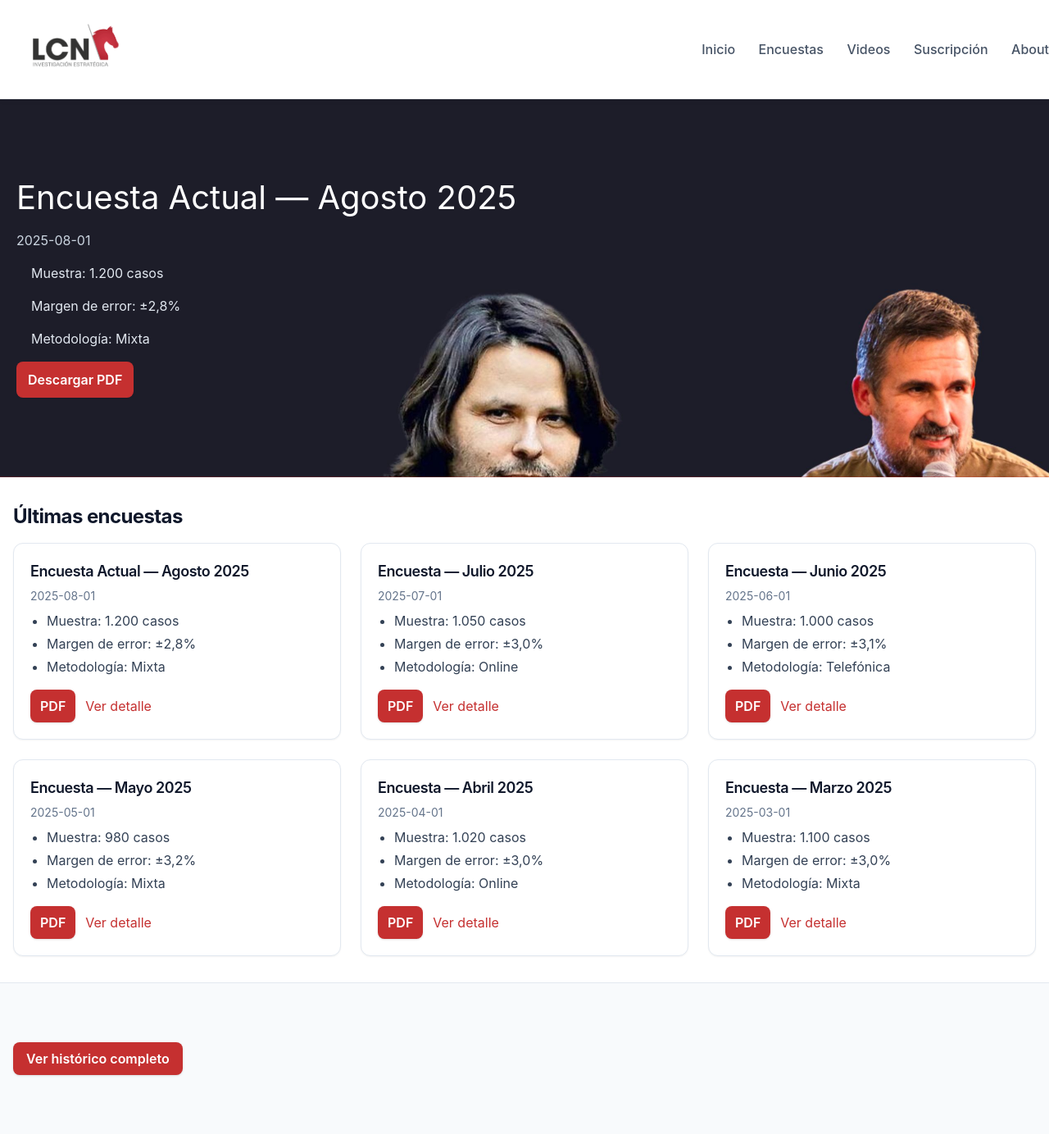
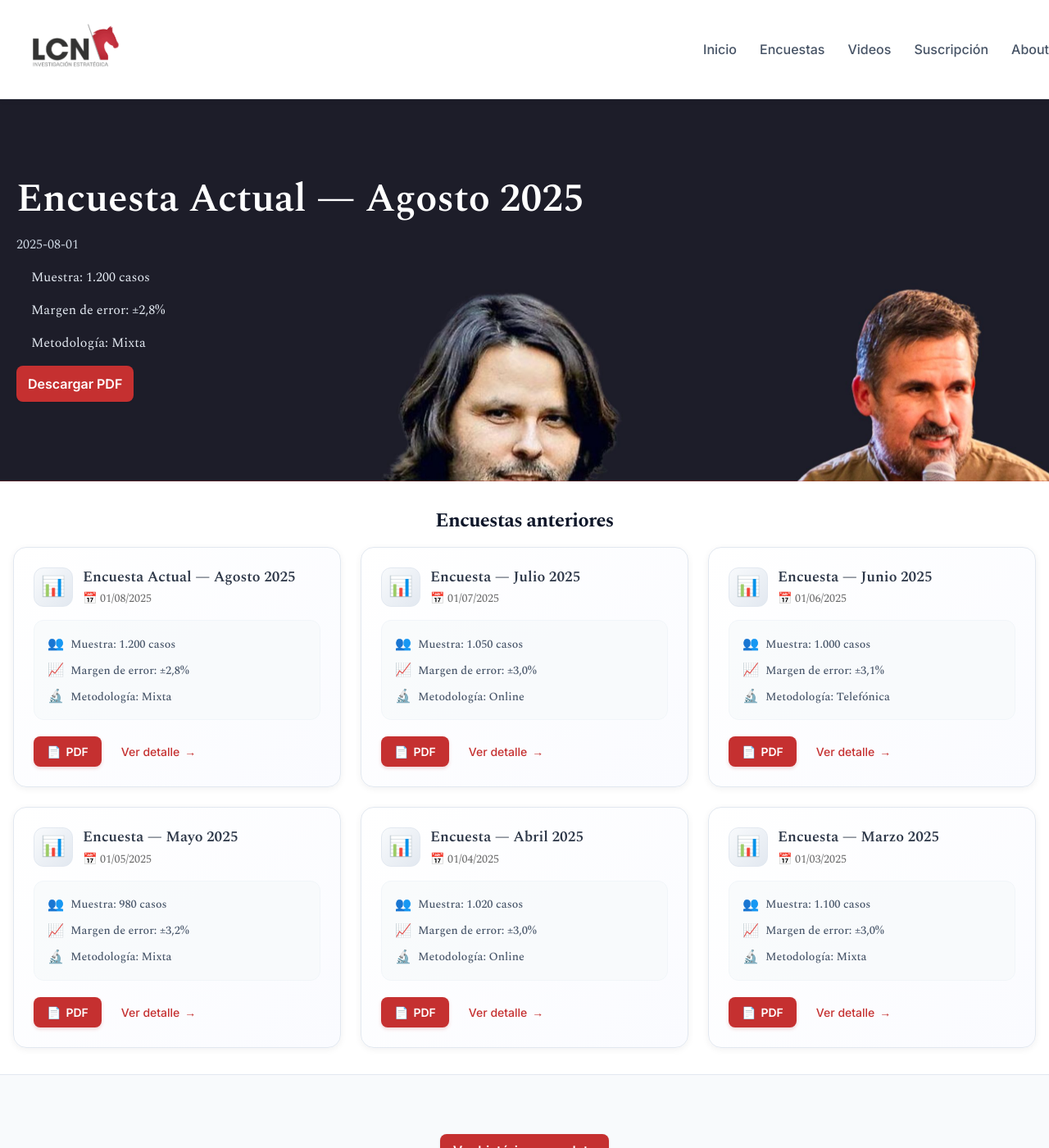
Before and after one commit to JuanJorquerAI/encuesta-lcn, a Jekyll site: the page built from index.html, in a window 1280 px wide and 1400 px high. Shown: the whole window at 82% size. Built offline with Jekyll 4.4.1, drawn with Linux system fonts in a browser that asks for light colours; nearby versions of some CDN libraries.

Commit message:
feat: Implementar tipografía elegante y mejorar diseño de tarjetas de encuestas
- Integrar Google Fonts (Spectral + Inter) para tipografía profesional
- Rediseñar tarjetas de encuestas con efectos sutiles y emoticones
- Añadir animaciones de hover y gradientes suaves
- Mejorar jerarquía visual con iconos contextuales
- Actualizar grid de tarjetas para mejor espaciado
- Centrar título y botón de histórico completo

```diff
--- a/_includes/card-encuesta.html
+++ b/_includes/card-encuesta.html
@@ -1,14 +1,42 @@
 {% assign e = include.encuesta %}
-<article class="card border border-slate-200 rounded-xl p-5 bg-white shadow-sm hover:shadow-md transition-shadow">
-  <h3 class="text-lg font-semibold tracking-tight"><a class="text-slate-900 hover:text-primary transition-colors" href="{{ e.url | relative_url }}">{{ e.title }}</a></h3>
-  <p class="muted text-slate-500 text-sm mt-1">{{ e.date | date: "%Y-%m-%d" }}</p>
+<article class="survey-card">
+  <div class="survey-card-header">
+    <div class="survey-icon">📊</div>
+    <div class="survey-meta">
+      <h3 class="survey-title"><a href="{{ e.url | relative_url }}">{{ e.title }}</a></h3>
+      <p class="survey-date">📅 {{ e.date | date: "%d/%m/%Y" }}</p>
+    </div>
+  </div>
+
   {% if e.atributos %}
-    <ul class="atributos mt-3 list-disc pl-5 text-slate-700 space-y-1">
-      {% for a in e.atributos limit:3 %}<li>{{ a }}</li>{% endfor %}
-    </ul>
+    <div class="survey-stats">
+      {% for a in e.atributos limit:3 %}
+        <div class="stat-item">
+          {% if a contains 'Muestra' %}
+            <span class="stat-icon">👥</span>
+          {% elsif a contains 'Margen' %}
+            <span class="stat-icon">📈</span>
+          {% elsif a contains 'Metodología' %}
+            <span class="stat-icon">🔬</span>
+          {% else %}
+            <span class="stat-icon">📋</span>
+          {% endif %}
+          <span class="stat-text">{{ a }}</span>
+        </div>
+      {% endfor %}
+    </div>
   {% endif %}
-  <div class="card-actions mt-4 flex items-center gap-3">
-    {% if e.pdf_url %}<a class="btn inline-block bg-primary text-white px-3 py-2 rounded-lg font-semibold shadow hover:brightness-110" href="{{ e.pdf_url | relative_url }}" target="_blank" rel="noopener">PDF</a>{% endif %}
-    <a class="link text-primary hover:underline" href="{{ e.url | relative_url }}">Ver detalle</a>
+
+  <div class="survey-actions">
+    {% if e.pdf_url %}
+      <a class="btn-pdf" href="{{ e.pdf_url | relative_url }}" target="_blank" rel="noopener">
+        <span class="btn-icon">📄</span>
+        <span>PDF</span>
+      </a>
+    {% endif %}
+    <a class="btn-detail" href="{{ e.url | relative_url }}">
+      <span>Ver detalle</span>
+      <span class="btn-arrow">→</span>
+    </a>
   </div>
 </article>
--- a/_layouts/default.html
+++ b/_layouts/default.html
@@ -4,6 +4,9 @@
   <meta charset="utf-8">
   <meta name="viewport" content="width=device-width, initial-scale=1">
   <title>{% if page.title %}{{ page.title }} — {% endif %}{{ site.title }}</title>
+  <link rel="preconnect" href="https://fonts.googleapis.com">
+  <link rel="preconnect" href="https://fonts.gstatic.com" crossorigin>
+  <link href="https://fonts.googleapis.com/css2?family=Spectral:ital,wght@0,300;0,400;0,500;0,600;0,700;1,400&family=Inter:wght@400;500;600&display=swap" rel="stylesheet">
   <script>
     window.tailwindConfig = {
       theme: {
--- a/assets/css/main.css
+++ b/assets/css/main.css
@@ -1,13 +1,13 @@
 :root{--bg:#ffffff;--fg:#111;--muted:#666;--primary:#C53030;--secondary:#2D3748;--accent:#718096}
 *{box-sizing:border-box}
-body{margin:0;background:var(--bg);color:var(--fg);font:16px/1.6 -apple-system,BlinkMacSystemFont,Segoe UI,Roboto,Inter,Helvetica,Arial,sans-serif}
+body{margin:0;background:var(--bg);color:var(--fg);font:16px/1.6 'Spectral',Georgia,serif}
 .container{max-width:1200px;margin:0 auto;padding:0 20px}
 .site-header{position:sticky;top:0;background:#fff;border-bottom:1px solid #e8ecf3;z-index:10;box-shadow:0 2px 8px rgba(16,24,40,.04)}
 .site-header .nav{display:flex;align-items:center;justify-content:space-between;padding:20px 0}
 .logo-container{display:flex;align-items:center;height:80px}
 .logo{display:flex;align-items:center;text-decoration:none;color:var(--fg);height:100%}
 .logo img{height:190px;width:auto;display:block;object-fit:contain}
-nav a{margin-left:22px;color:var(--fg);text-decoration:none;opacity:.9;font-weight:500}
+nav a{margin-left:22px;color:var(--fg);text-decoration:none;opacity:.9;font-weight:500;font-family:'Inter',sans-serif}
 .logo:hover, .logo:focus{color:var(--primary)}
 nav a:hover, nav a:focus{color:var(--primary);opacity:1}
 .section{padding:32px 0}
@@ -19,18 +19,18 @@ nav a:hover, nav a:focus{color:var(--primary);opacity:1}
   background-size: cover;
   background-repeat: no-repeat;
 }
-.hero-title{margin:0 0 8px;font-size:clamp(28px,3.2vw,40px);line-height:1.2;color:#fff}
+.hero-title{margin:0 0 8px;font-size:clamp(32px,3.8vw,48px);line-height:1.1;color:#fff;font-family:'Spectral',Georgia,serif;font-weight:600}
 .hero .muted{color:#cbd5e0}
 .hero .atributos{color:#e2e8f0}
-.grid-cards{display:grid;grid-template-columns:repeat(auto-fill,minmax(260px,1fr));gap:16px}
+.grid-cards{display:grid;grid-template-columns:repeat(auto-fill,minmax(320px,1fr));gap:20px}
 .card{border:1px solid #e9edf5;border-radius:10px;padding:18px;background:#fff;box-shadow:0 1px 2px rgba(16,24,40,.04);transition:transform .18s ease,box-shadow .18s ease}
 .card:hover{transform:translateY(-2px);box-shadow:0 6px 16px rgba(16,24,40,.08)}
-.card h3{margin:0 0 6px;font-size:18px}
+.card h3{margin:0 0 6px;font-size:18px;font-family:'Spectral',Georgia,serif;font-weight:500}
 .card .muted{margin-bottom:8px;display:block}
 .card .atributos{margin:8px 0 12px}
 .muted{color:var(--muted)}
 .atributos{padding-left:18px}
-.btn{display:inline-block;background:var(--primary);color:#fff;padding:10px 14px;border-radius:8px;text-decoration:none;font-weight:600;box-shadow:0 1px 2px rgba(16,24,40,.06)}
+.btn{display:inline-block;background:var(--primary);color:#fff;padding:10px 14px;border-radius:8px;text-decoration:none;font-weight:600;box-shadow:0 1px 2px rgba(16,24,40,.06);font-family:'Inter',sans-serif}
 .btn:hover,.btn:focus{filter:brightness(1.05);box-shadow:0 4px 10px rgba(16,24,40,.12)}
 .link{color:var(--primary);text-decoration:none}
 .link{color:var(--primary);}
@@ -46,10 +46,10 @@ nav a:hover, nav a:focus{color:var(--primary);opacity:1}
 .sr-only{position:absolute;width:1px;height:1px;padding:0;margin:-1px;overflow:hidden;clip:rect(0,0,0,0);border:0}
 
 /* Tipografía escalada y ajustes globales */
-h1,h2,h3,h4{line-height:1.25;margin:0 0 10px}
-h1{font-size:clamp(28px,3vw,36px)}
-h2{font-size:clamp(22px,2.4vw,28px)}
-h3{font-size:18px}
+h1,h2,h3,h4{line-height:1.25;margin:0 0 10px;font-family:'Spectral',Georgia,serif;font-weight:500}
+h1{font-size:clamp(32px,3.5vw,42px);font-weight:600}
+h2{font-size:clamp(24px,2.6vw,32px);font-weight:500}
+h3{font-size:20px;font-weight:500}
 p{margin:0 0 12px}
 
 /* Breadcrumbs opcional (si se agrega) */
@@ -60,6 +60,183 @@ p{margin:0 0 12px}
 /* Estados de foco accesibles para links */
 a:focus{outline:2px solid #c8d7ff;outline-offset:2px;border-radius:4px}
 
+/* Tarjetas de encuestas mejoradas */
+.survey-card {
+  background: linear-gradient(135deg, #ffffff 0%, #fafbff 100%);
+  border: 1px solid #e2e8f0;
+  border-radius: 16px;
+  padding: 24px;
+  box-shadow: 0 2px 8px rgba(15, 23, 42, 0.06);
+  transition: all 0.3s cubic-bezier(0.4, 0, 0.2, 1);
+  position: relative;
+  overflow: hidden;
+}
+
+.survey-card::before {
+  content: '';
+  position: absolute;
+  top: 0;
+  left: 0;
+  right: 0;
+  height: 3px;
+  background: linear-gradient(90deg, var(--primary) 0%, #e53e3e 100%);
+  opacity: 0;
+  transition: opacity 0.3s ease;
+}
+
+.survey-card:hover {
+  transform: translateY(-4px);
+  box-shadow: 0 8px 25px rgba(15, 23, 42, 0.12);
+  border-color: #cbd5e1;
+}
+
+.survey-card:hover::before {
+  opacity: 1;
+}
+
+.survey-card-header {
+  display: flex;
+  align-items: flex-start;
+  gap: 12px;
+  margin-bottom: 16px;
+}
+
+.survey-icon {
+  font-size: 24px;
+  background: linear-gradient(135deg, #f8fafc 0%, #e2e8f0 100%);
+  border: 1px solid #e2e8f0;
+  border-radius: 12px;
+  width: 48px;
+  height: 48px;
+  display: flex;
+  align-items: center;
+  justify-content: center;
+  flex-shrink: 0;
+}
+
+.survey-meta {
+  flex: 1;
+  min-width: 0;
+}
+
+.survey-title {
+  margin: 0 0 4px;
+  font-size: 18px;
+  font-weight: 600;
+  line-height: 1.3;
+}
+
+.survey-title a {
+  color: var(--secondary);
+  text-decoration: none;
+  transition: color 0.2s ease;
+}
+
+.survey-title a:hover {
+  color: var(--primary);
+}
+
+.survey-date {
+  margin: 0;
+  font-size: 14px;
+  color: var(--muted);
+  display: flex;
+  align-items: center;
+  gap: 4px;
+}
+
+.survey-stats {
+  background: rgba(248, 250, 252, 0.8);
+  border: 1px solid #f1f5f9;
+  border-radius: 12px;
+  padding: 16px;
+  margin-bottom: 20px;
+}
+
+.stat-item {
+  display: flex;
+  align-items: center;
+  gap: 8px;
+  margin-bottom: 8px;
+  font-size: 14px;
+}
+
+.stat-item:last-child {
+  margin-bottom: 0;
+}
+
+.stat-icon {
+  font-size: 16px;
+  width: 20px;
+  text-align: center;
+  flex-shrink: 0;
+}
+
+.stat-text {
+  color: #475569;
+  font-weight: 500;
+}
+
+.survey-actions {
+  display: flex;
+  align-items: center;
+  gap: 12px;
+  flex-wrap: wrap;
+}
+
+.btn-pdf {
+  display: inline-flex;
+  align-items: center;
+  gap: 6px;
+  background: var(--primary);
+  color: white;
+  padding: 8px 16px;
+  border-radius: 8px;
+  text-decoration: none;
+  font-weight: 600;
+  font-size: 14px;
+  box-shadow: 0 2px 4px rgba(197, 48, 48, 0.2);
+  transition: all 0.2s ease;
+  font-family: 'Inter', sans-serif;
+}
+
+.btn-pdf:hover {
+  background: #b91c1c;
+  transform: translateY(-1px);
+  box-shadow: 0 4px 8px rgba(197, 48, 48, 0.3);
+}
+
+.btn-icon {
+  font-size: 14px;
+}
+
+.btn-detail {
+  display: inline-flex;
+  align-items: center;
+  gap: 6px;
+  color: var(--primary);
+  text-decoration: none;
+  font-weight: 500;
+  font-size: 14px;
+  padding: 8px 12px;
+  border-radius: 8px;
+  transition: all 0.2s ease;
+  font-family: 'Inter', sans-serif;
+}
+
+.btn-detail:hover {
+  background: rgba(197, 48, 48, 0.05);
+  color: #b91c1c;
+}
+
+.btn-arrow {
+  transition: transform 0.2s ease;
+}
+
+.btn-detail:hover .btn-arrow {
+  transform: translateX(2px);
+}
+
 /* Media queries sutiles */
 @media (min-width: 1200px){
   .container{max-width:1240px}
--- a/index.html
+++ b/index.html
@@ -14,7 +14,7 @@ title: Inicio
 
 <section class="section">
   <div class="container max-w-7xl mx-auto px-4">
-    <h2 class="text-2xl font-bold tracking-tight text-slate-900 mb-4">Últimas encuestas</h2>
+    <h2 class="text-2xl font-bold tracking-tight text-center text-slate-900 mb-4">Encuestas anteriores</h2>
     <div class="grid-cards grid gap-5 md:gap-6 md:grid-cols-2 lg:grid-cols-3">
     {% assign ultimas = site.encuestas | sort: "date" | reverse | slice: 0, 6 %}
     {% for e in ultimas %}
@@ -26,7 +26,7 @@ title: Inicio
 
 <section class="section bg-slate-50 border-t border-slate-200">
   <div class="container max-w-7xl mx-auto px-4 py-10">
-    <p>
+    <p class="text-center">
       <a class="btn inline-block bg-primary text-white px-4 py-2 rounded-lg font-semibold shadow hover:brightness-110" href="{{ "/encuestas/" | relative_url }}">Ver histórico completo</a>
     </p>
   </div>
```
